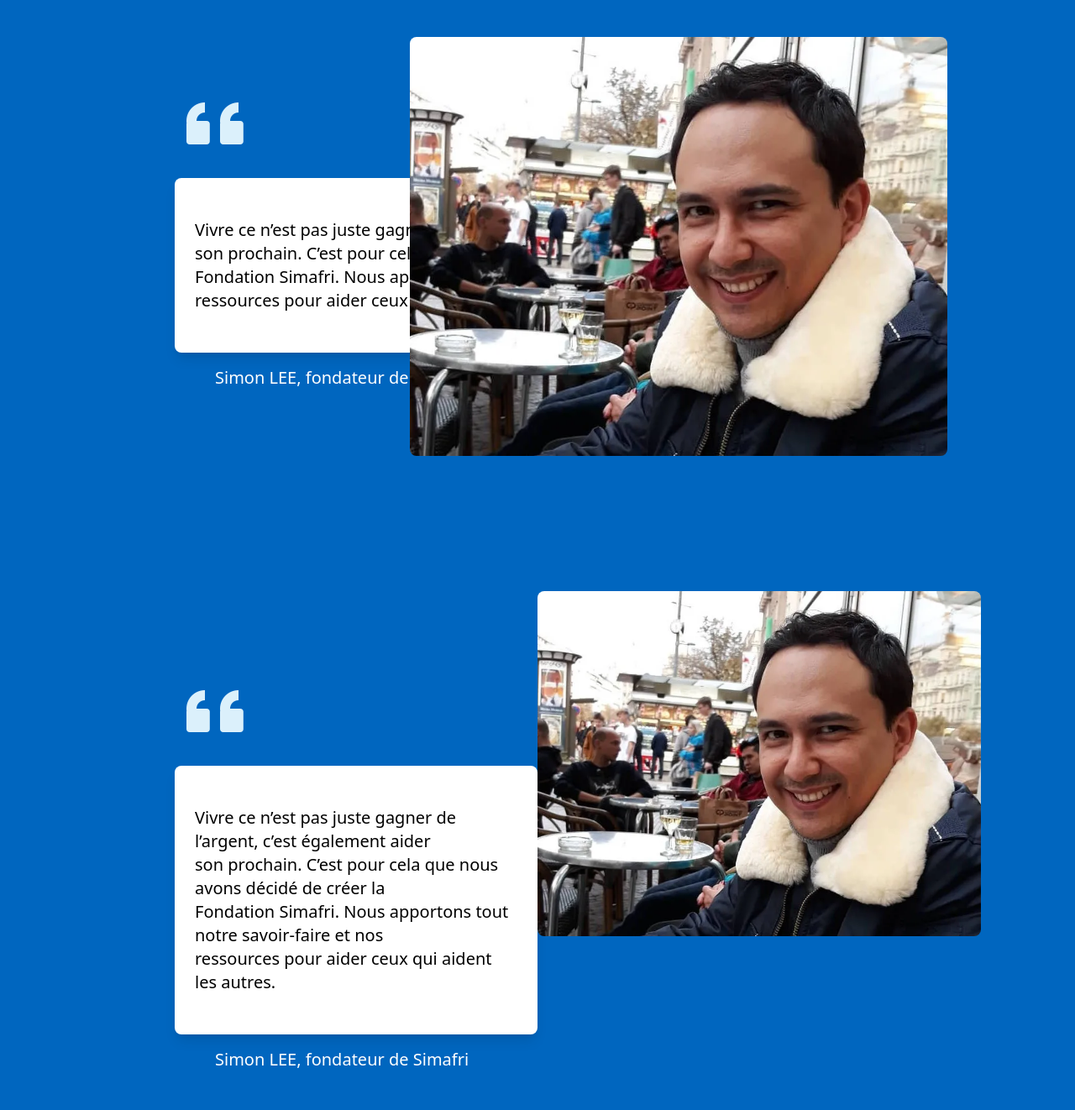
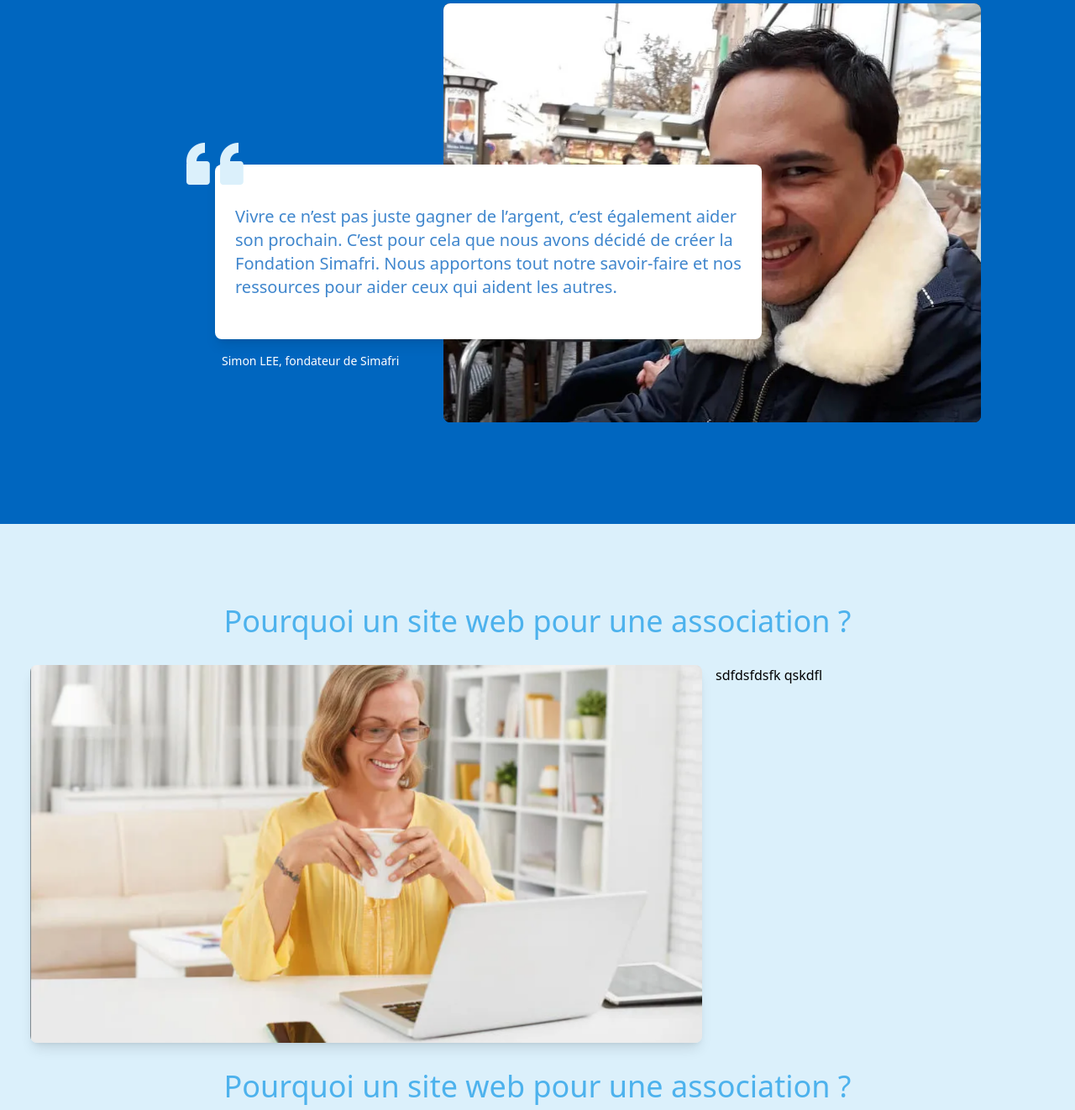
Before and after one commit to waelhassine/simafri, a plain HTML site: page wael/index.html in a window 1280 px wide. Shown: the part 1658-2980 px from the top of the page at 84% size. Drawn offline with nearby package versions, Linux system fonts and the light colour scheme.

Commit message:
First commit

```diff
--- a/wael/index.html
+++ b/wael/index.html
@@ -291,45 +291,58 @@
     </section>
     <section class="bg-[#0066bf] h-[700px] w-full py-20 px-28">
       <div class="relative">
+        <div class="absolute">
+          <div class="relative ml-24 mt-16 top-20">
+            <img src="./img/icons8-2.png" class="absolute" />
             <div
-          class="flex lg:flex-col lg:space-y-4 items-start justify-start text-xl ml-24"
+              class="flex lg:flex-col lg:space-y-4 items-start justify-start text-xl ml-12 pt-12"
             >
-          <img src="./img/icons8-2.png" class="pt-24" />
-          <p class="py-12 px-6 bg-white shadow-lg rounded-lg">
+              <p
+                class="py-12 px-6 bg-white shadow-lg rounded-lg text-[#3f86cd]"
+              >
                 Vivre ce n’est pas juste gagner de l’argent, c’est également
                 aider<br />
-            son prochain. C’est pour cela que nous avons décidé de créer la<br />
-            Fondation Simafri. Nous apportons tout notre savoir-faire et nos<br />
+                son prochain. C’est pour cela que nous avons décidé de créer
+                la<br />
+                Fondation Simafri. Nous apportons tout notre savoir-faire et
+                nos<br />
                 ressources pour aider ceux qui aident les autres.
               </p>
-          <p class="text-white ml-12">Simon LEE, fondateur de Simafri</p>
+              <p class="text-white ml-2 text-sm">
+                Simon LEE, fondateur de Simafri
+              </p>
             </div>
-        <div class="absolute top-10 right-10">
-          <img src="./img/simon-lee.png" class="rounded-lg w-[640px] h-[450]" />
+          </div>
+        </div>
+
+        <div class="w-full">
+          <img
+            src="./img/simon-lee.png"
+            class="rounded-lg w-[640px] h-[450] ml-auto bg-black bg-opacity-90"
+          />
         </div>
       </div>
     </section>
     <section
-      class="bg-[#0066bf] h-[700px] w-full py-20 px-28 lg:flex lg:flex-row"
+      class="bg-[#dbf0fb] w-full flex lg:flex-col lg:space-y-8 justify-center items-center py-20 pt-24"
     >
-      <div class="w-1/2">
-        <div
-          class="flex lg:flex-col lg:space-y-4 items-start justify-start text-xl ml-24"
-        >
-          <img src="./img/icons8-2.png" class="pt-24" />
-          <p class="py-12 px-6 bg-white shadow-lg rounded-lg">
-            Vivre ce n’est pas juste gagner de l’argent, c’est également
-            aider<br />
-            son prochain. C’est pour cela que nous avons décidé de créer la<br />
-            Fondation Simafri. Nous apportons tout notre savoir-faire et nos<br />
-            ressources pour aider ceux qui aident les autres.
+      <p class="text-4xl text-[#4db2ed]">
+        Pourquoi un site web pour une association ?
       </p>
-          <p class="text-white ml-12">Simon LEE, fondateur de Simafri</p>
+      <div class="grid grid-cols-3 gap-4">
+        <div class="lg:col-span-2">
+          <img
+            src="./img/test (2).png"
+            class="rounded-lg shadow-lg w-[800px] h-[450px]"
+          />
+        </div>
+        <div class="lg:col-span-1">
+          <p>sdfdsfdsfk qskdfl</p>
         </div>
       </div>
-      <div class="w-1/2">
-        <img src="./img/simon-lee.png" class="rounded-lg w-[640px] h-[450]" />
-      </div>
+      <p class="text-4xl text-[#4db2ed]">
+        Pourquoi un site web pour une association ?
+      </p>
     </section>
 
     <script>
```
Also changed, not shown: wael/img/test (2).png (added). Lines whose indentation alone changed are shown as unchanged.
